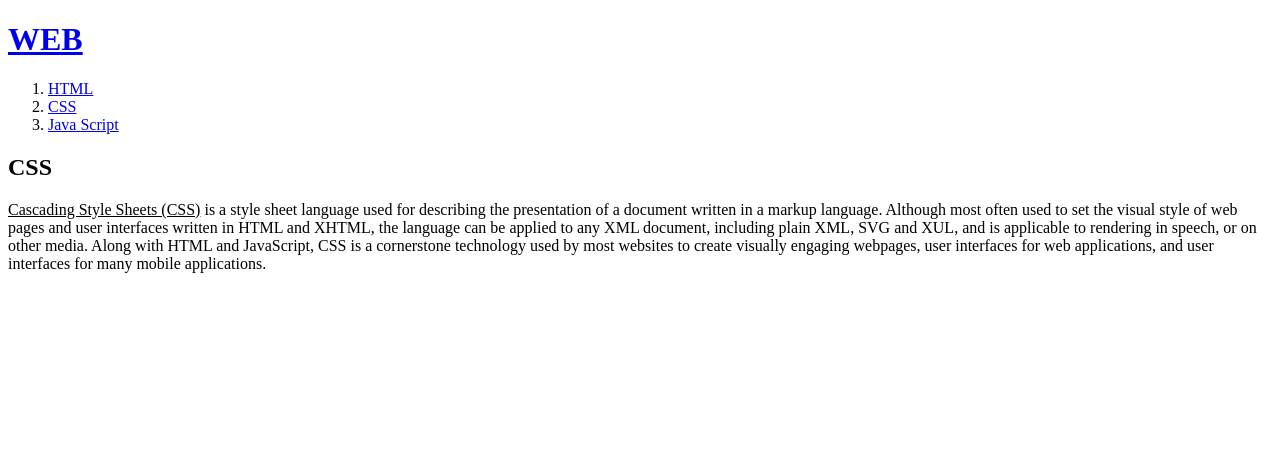
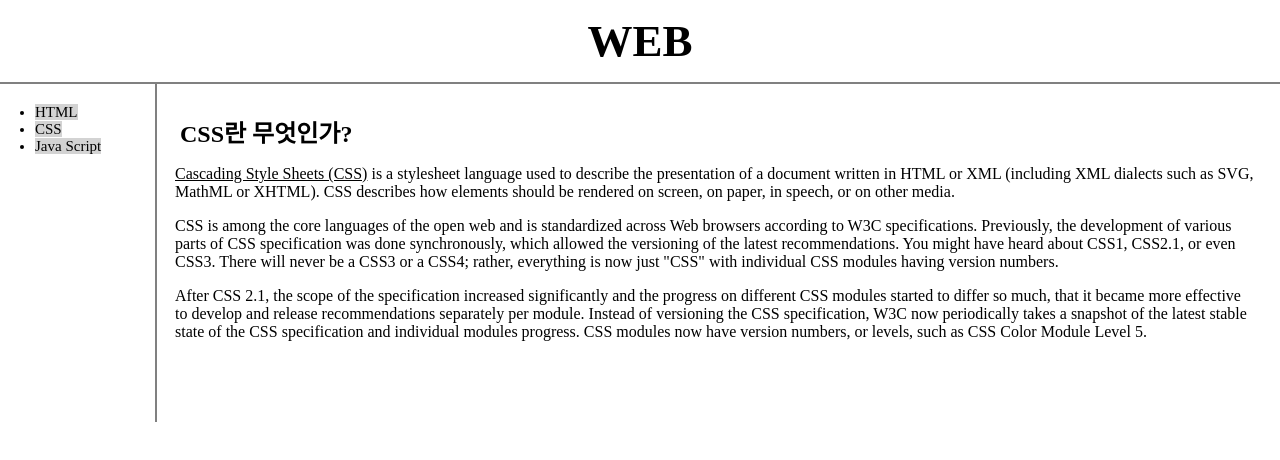
Before and after one commit to Take-2/web1, a plain HTML site: page 2.html in a window 1280 px wide. Drawn offline with Linux system fonts and the light colour scheme.

Commit message:
Applying CSS

```diff
--- a/2.html
+++ b/2.html
@@ -1,21 +1,28 @@
-<!doctype html>
+<!DOCTYPE html>
 <html>
-<head>
-<title> Web1-HTML</title>
-<meta charset="utf-8">
-</head>
+  <head>
+    <meta charset="utf-8">
+    <link rel="stylesheet" href="style.css">
+    <title>Box</title>
+  </head>
 
-<body>
+  <body>
     <h1> <a href="index.html" target="_self">WEB</a></h1>
-<ol>
-    <li><a href=1.html target="_self">HTML</a></li>
-    <li><a href=2.html target="_self">CSS</a></li>
-    <li><a href=3.html target="_self">Java Script</a></li>
-</ol>
 
-<h2>CSS</h2>
+    <div id="grid">
+      <ul>
+        <li><a href=1.html target="_self" class="saw">HTML</a></li>
+        <li><a href=2.html target="_self" class="saw" id="active">CSS</a></li>
+        <li><a href=3.html target="_self">Java Script</a></li>
+      </ul>
 
-<p style="margin-top:10px;"><U>Cascading Style Sheets (CSS)</U> is a style sheet language used for describing the presentation of a document written in a markup language. Although most often used to set the visual style of web pages and user interfaces written in HTML and XHTML, the language can be applied to any XML document, including plain XML, SVG and XUL, and is applicable to rendering in speech, or on other media. Along with HTML and JavaScript, CSS is a cornerstone technology used by most websites to create visually engaging webpages, user interfaces for web applications, and user interfaces for many mobile applications. </p>
+      <div id="article">
+        <h2>CSS란 무엇인가?</h2>
+        <p><U>Cascading Style Sheets (CSS)</U> is a stylesheet language used to describe the presentation of a document written in HTML or XML (including XML dialects such as SVG, MathML or XHTML). CSS describes how elements should be rendered on screen, on paper, in speech, or on other media.</p>
+        <p>CSS is among the core languages of the open web and is standardized across Web browsers according to W3C specifications. Previously, the development of various parts of CSS specification was done synchronously, which allowed the versioning of the latest recommendations. You might have heard about CSS1, CSS2.1, or even CSS3. There will never be a CSS3 or a CSS4; rather, everything is now just "CSS" with individual CSS modules having version numbers.</p>
+        <p>After CSS 2.1, the scope of the specification increased significantly and the progress on different CSS modules started to differ so much, that it became more effective to develop and release recommendations separately per module. Instead of versioning the CSS specification, W3C now periodically takes a snapshot of the latest stable state of the CSS specification and individual modules progress. CSS modules now have version numbers, or levels, such as CSS Color Module Level 5.</p>
+      </div>
+    </div>
 
-</body>
+  </body>
 </html>
--- /dev/null
+++ b/style.css
@@ -0,0 +1,51 @@
+h1 {
+  border-bottom: 2px solid gray;
+  font-size: 45px;
+  text-align: center;
+  padding: 15px;
+  margin: 0;
+  display: block;
+}
+h2 {
+  margin: 5px;
+}
+a {
+  color: black;
+  text-decoration: none;
+}
+#grid a {
+  text-decoration: none;
+  background-color: lightgray;
+  color: black;
+}
+body {
+  margin:0;
+}
+#grid {
+  display: grid;
+  grid-template-columns: 150px 1fr;
+}
+#grid ul {
+  padding: 20px;
+  padding-left: 35px;
+  font-size: 15px;
+  margin: 0;
+  border-right: 2px solid gray;
+  height: 100%;
+  width:100px;
+}
+
+@media(max-width:500px) {
+  #grid {
+    display: block;
+  }
+  #grid ul {
+    border-right: none;
+  }
+  h1 {
+    border-bottom: none;
+  }
+}
+#article {
+  padding: 25px;
+}
```
Also changed, not shown: 1.html (+16 -29 lines), 3.html (+12 -24 lines), index.html (+21 -19 lines).
